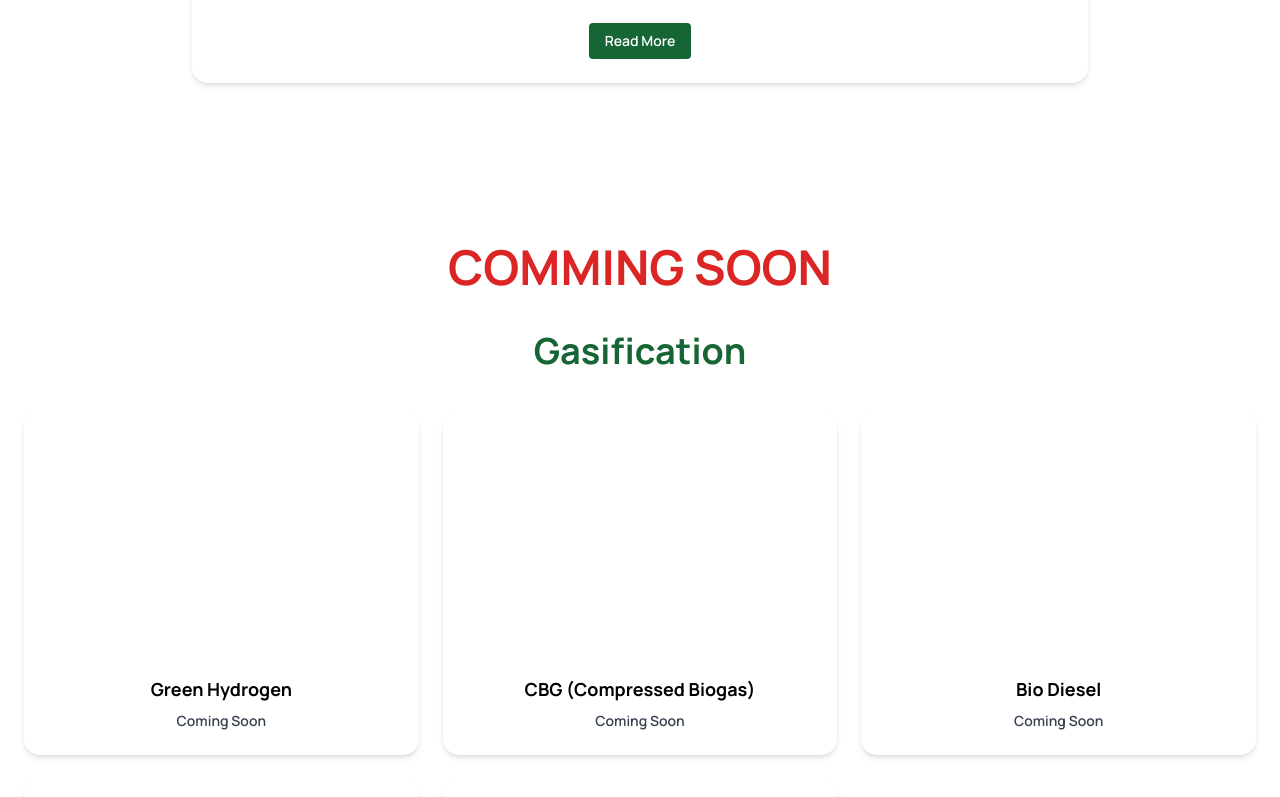
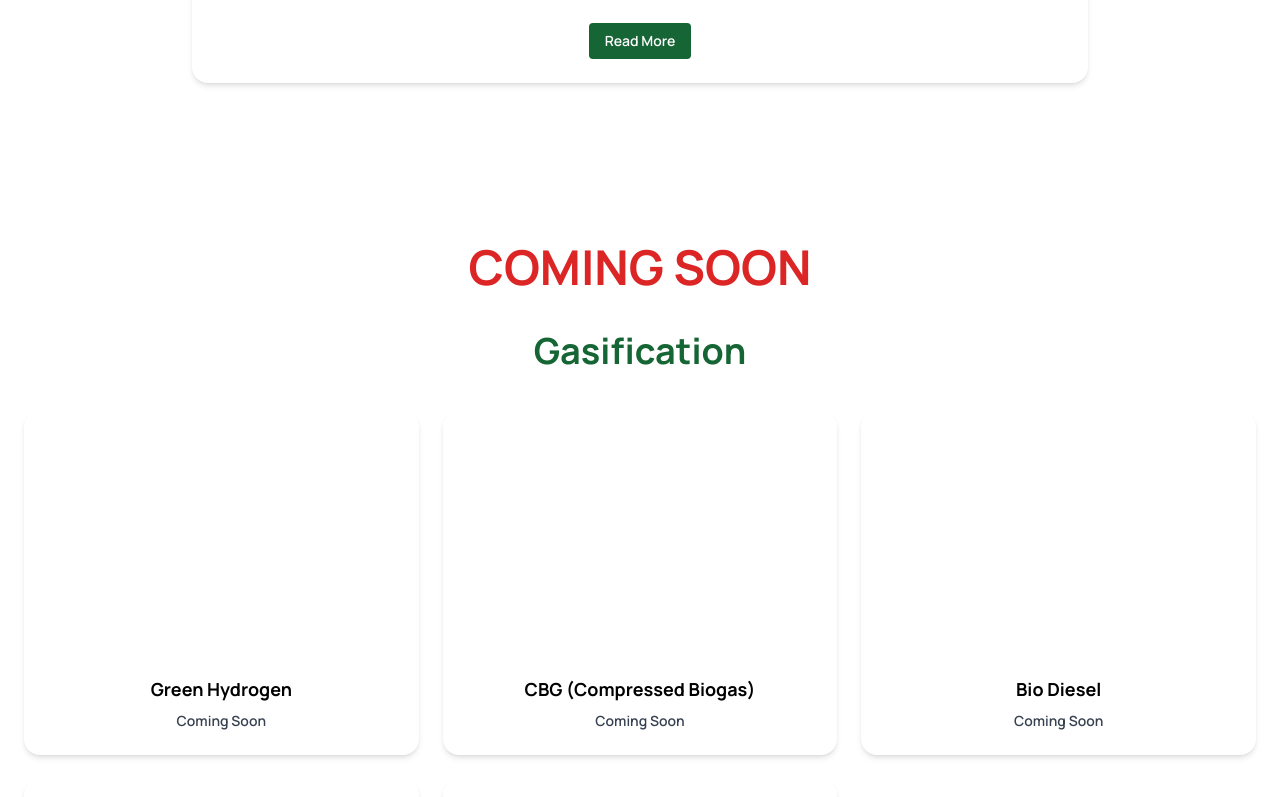
Before and after one commit to vanshika8484/Solar_web, a React (Vite) app: page /products in a window 1280 px wide. Shown: the part 2185-2982 px from the top of the page. Built offline with nearby package versions, Linux system fonts and the light colour scheme; a web font is replaced by a local one.

Commit message:
Update Product.jsx

```diff
--- a/src/components/Product.jsx
+++ b/src/components/Product.jsx
@@ -244,7 +244,7 @@ function Product() {
                 whileInView={{ opacity: 1, y: 0 }}
                 transition={{ duration: 0.6 }}
               >
-               <h2 className=" text-red-600  text-5xl font-bold">COMMING SOON</h2>
+               <h2 className=" text-red-600  text-5xl font-bold">COMING SOON</h2>
                 <h2 className="text-4xl mt-10 text-green-800 font-bold">Gasification</h2>
               </motion.div>
 
```
